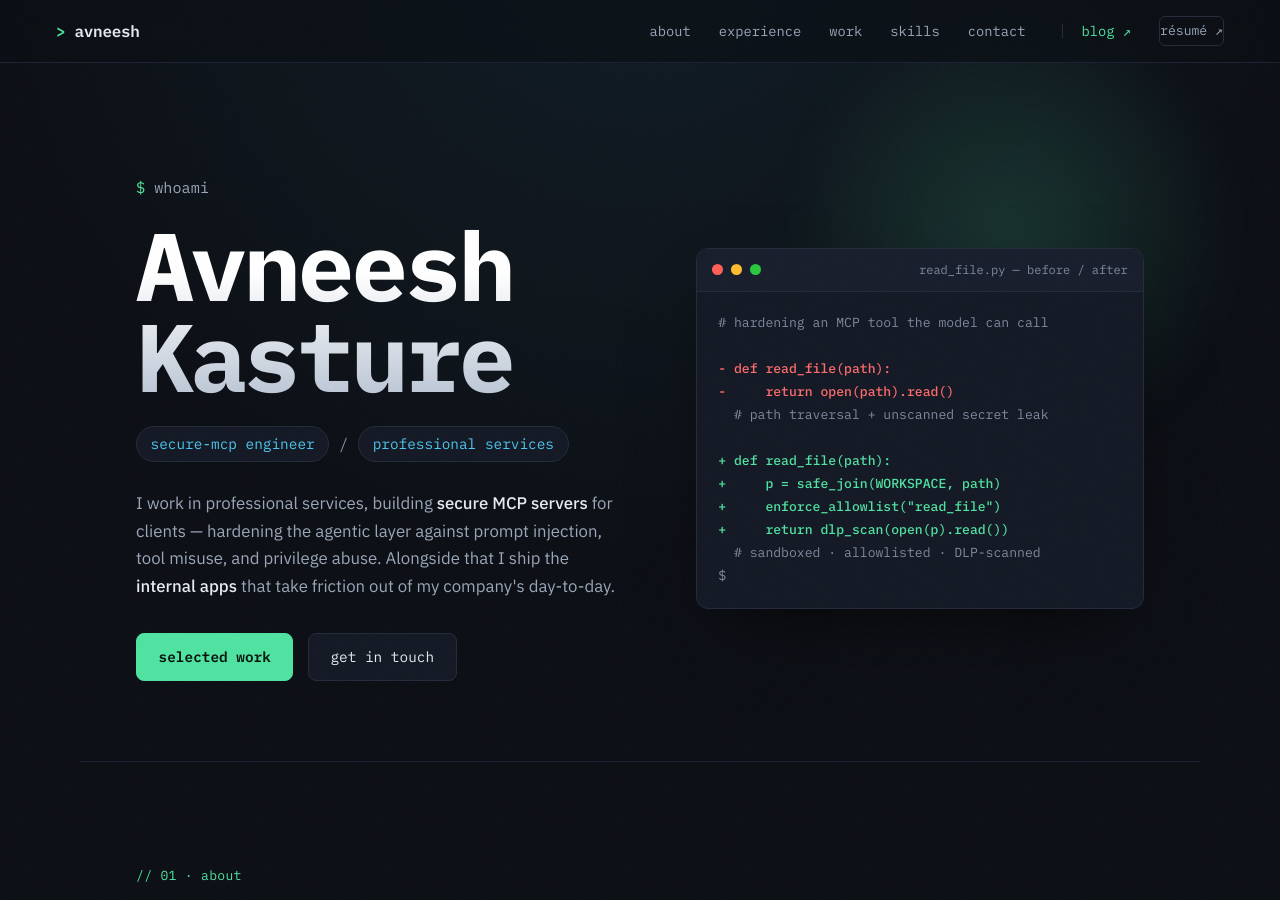
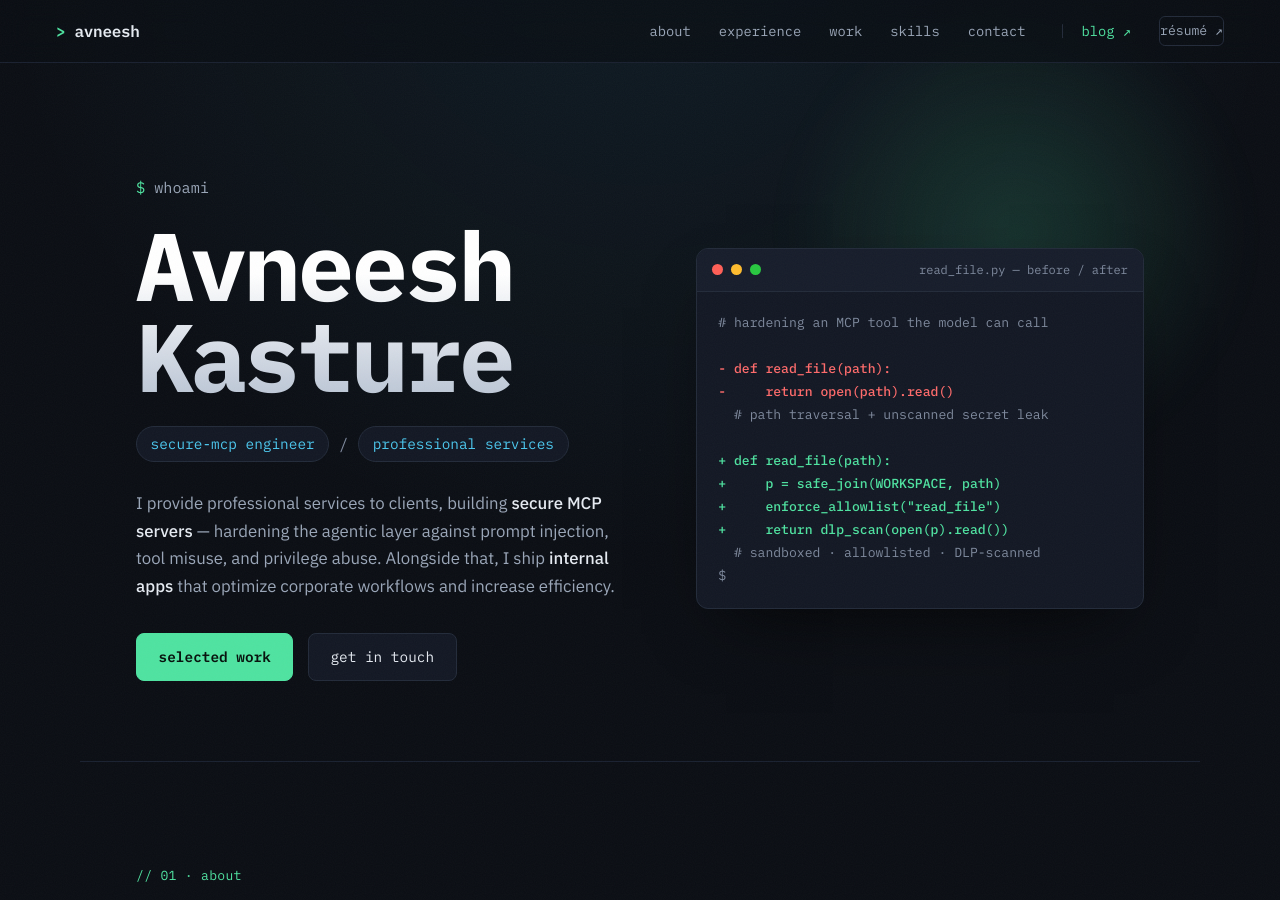
Before and after one commit to agileAlligator/Portfolio-Page, a Jekyll site: the page index.html, which Jekyll copies as it is, in a window 1280 px wide and 900 px high. Built offline with Jekyll 4.4.1, drawn with Linux system fonts in a browser that asks for light colours.

Commit message:
Reword hero blurb (client PS framing + internal apps that optimize workflows)
Co-Authored-By: Claude Opus 4.8 (1M context) <noreply@anthropic.com>

```diff
--- a/index.html
+++ b/index.html
@@ -80,11 +80,11 @@
 					<span class="tag">professional services</span>
 				</p>
 				<p class="hero-blurb" data-reveal>
-					I work in professional services, building <strong>secure MCP servers</strong>
-					for clients — hardening the agentic layer against prompt injection, tool
-					misuse, and privilege abuse. Alongside that I ship the
-					<strong>internal apps</strong> that take friction out of my company's
-					day-to-day.
+					I provide professional services to clients, building
+					<strong>secure MCP servers</strong> — hardening the agentic layer against
+					prompt injection, tool misuse, and privilege abuse. Alongside that, I ship
+					<strong>internal apps</strong> that optimize corporate workflows and
+					increase efficiency.
 				</p>
 				<div class="hero-cta" data-reveal>
 					<a class="btn btn-primary" href="#work">selected work</a>
```
